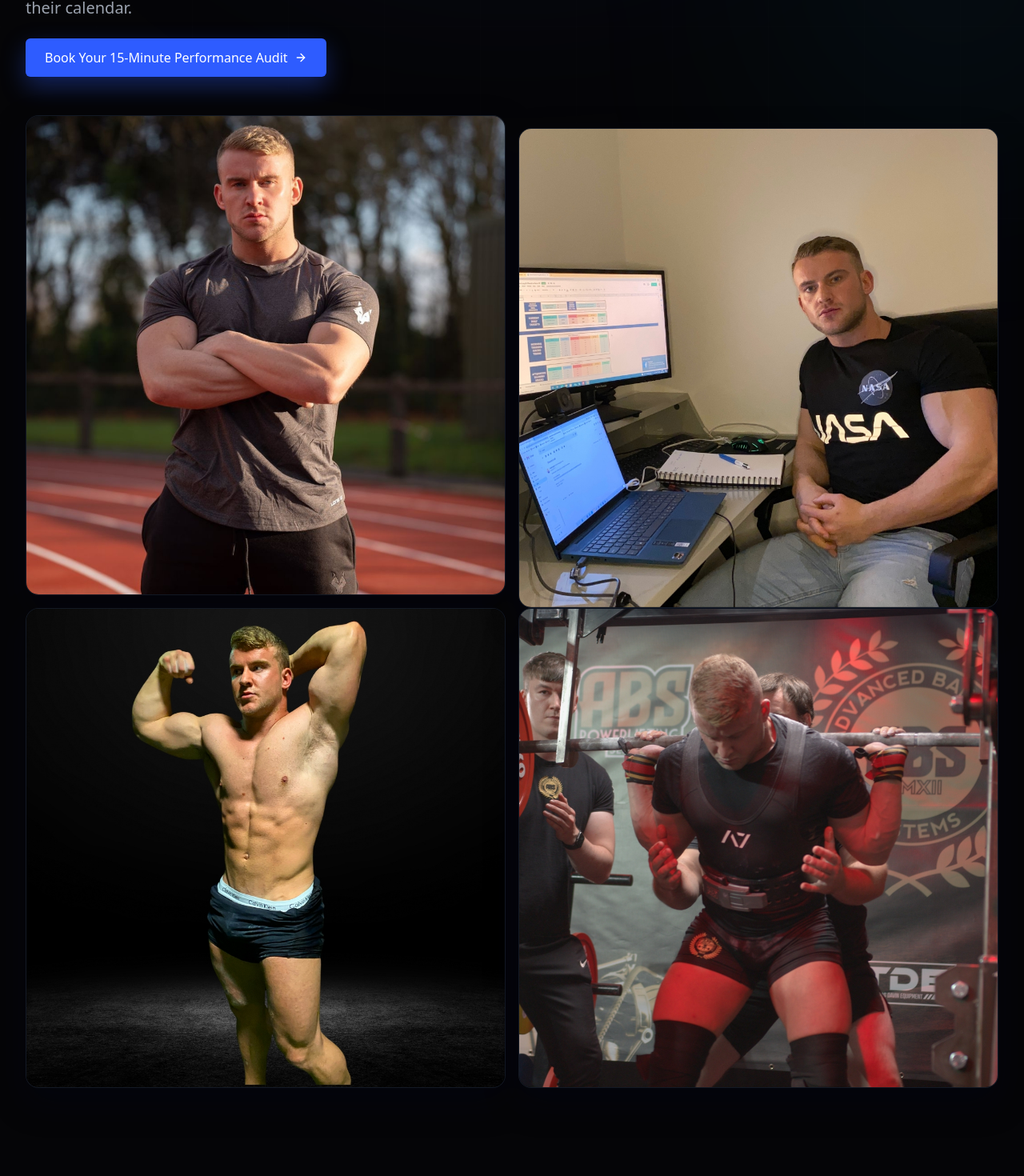
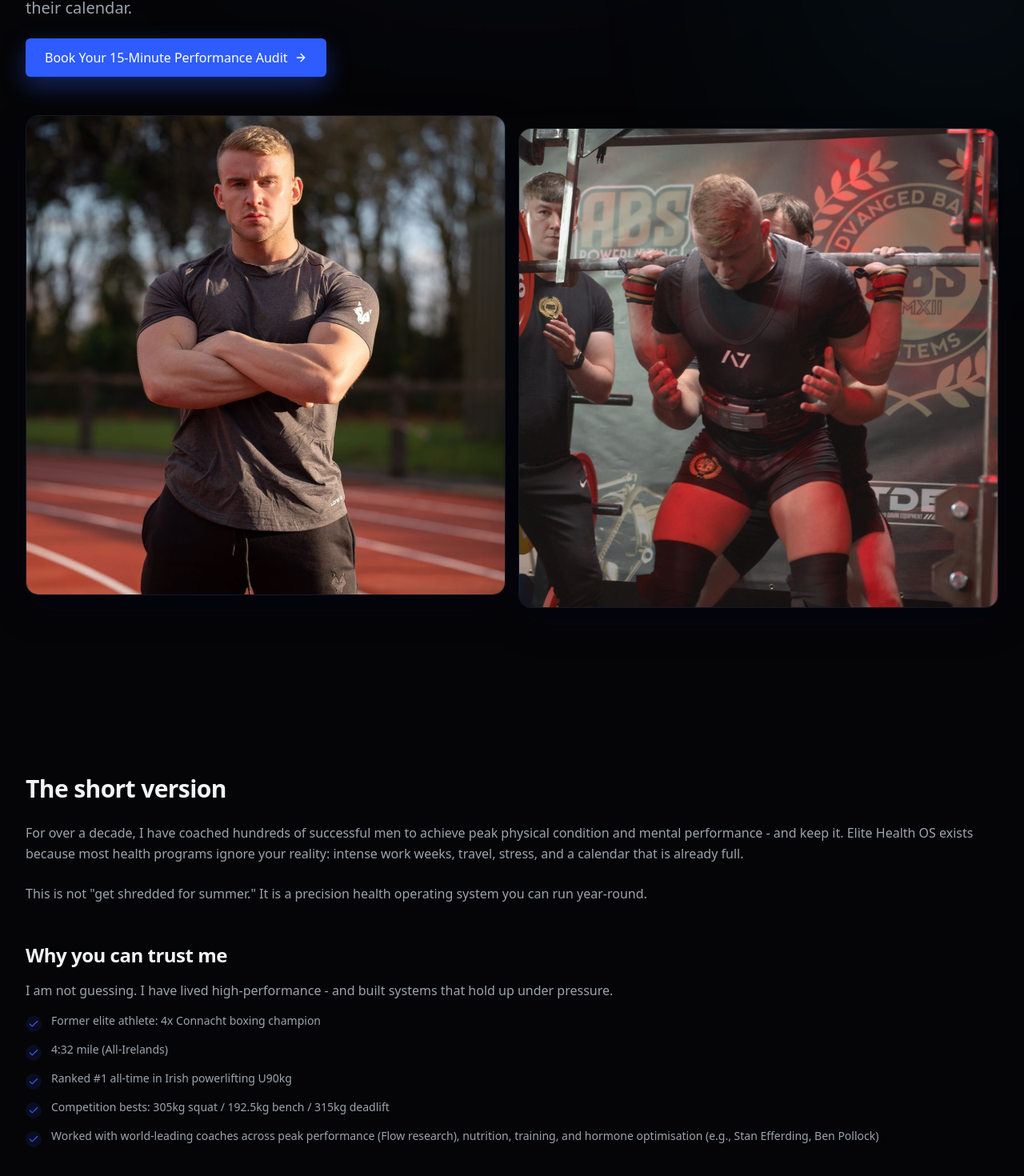
Before and after one commit to gsfit1996/elite-health-web, a Next.js app: page /about in a window 1280 px wide. Shown: the part 447-1917 px from the top of the page at 80% size. Built offline with nearby package versions, Linux system fonts and the light colour scheme.

Commit message:
Remove Gareth working and physique images

```diff
--- a/app/about/page.tsx
+++ b/app/about/page.tsx
@@ -79,8 +79,6 @@ export default function AboutPage() {
                         <div className="grid gap-4 sm:grid-cols-2">
                             {[
                                 { src: "/about/gareth-portrait.jpg", alt: "Gareth Small outdoors portrait" },
-                                { src: "/about/gareth-working.jpg", alt: "Gareth Small working at a desk" },
-                                { src: "/about/gareth-physique.jpg", alt: "Gareth Small physique photo" },
                                 { src: "/about/gareth-powerlifting.jpg", alt: "Gareth Small competing in powerlifting" },
                             ].map((image, index) => (
                                 <div
--- a/components/home/about-gareth.tsx
+++ b/components/home/about-gareth.tsx
@@ -56,8 +56,6 @@ export function AboutGareth() {
                     <div className="grid gap-4 sm:grid-cols-2">
                         {[
                             { src: "/about/gareth-portrait.jpg", alt: "Gareth Small outdoors portrait" },
-                            { src: "/about/gareth-working.jpg", alt: "Gareth Small working at a desk" },
-                            { src: "/about/gareth-physique.jpg", alt: "Gareth Small physique photo" },
                             { src: "/about/gareth-powerlifting.jpg", alt: "Gareth Small competing in powerlifting" },
                         ].map((image, index) => (
                             <div
```
Also changed, not shown: public/about/gareth-physique.jpg (deleted), public/about/gareth-working.jpg (deleted).
